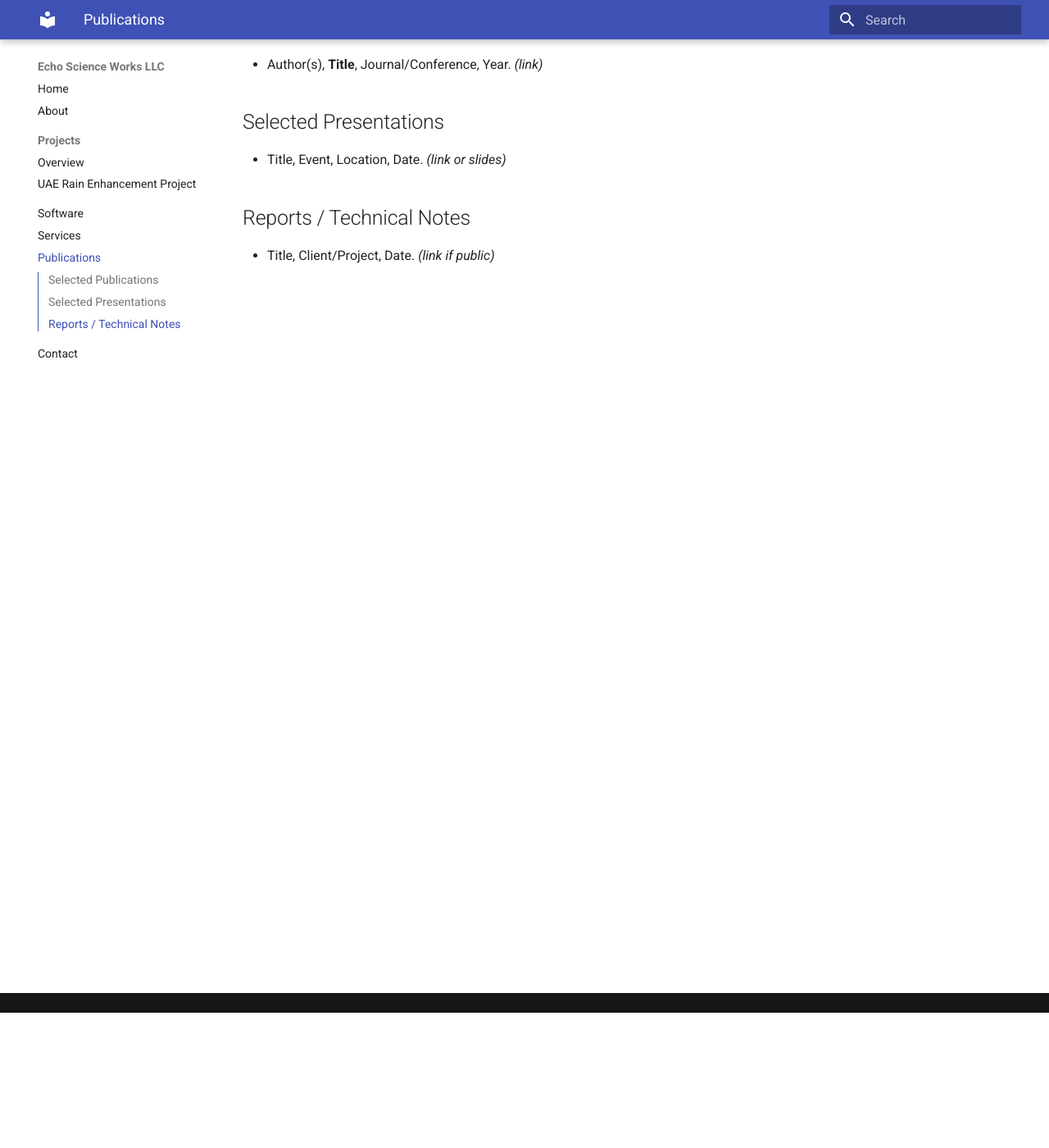
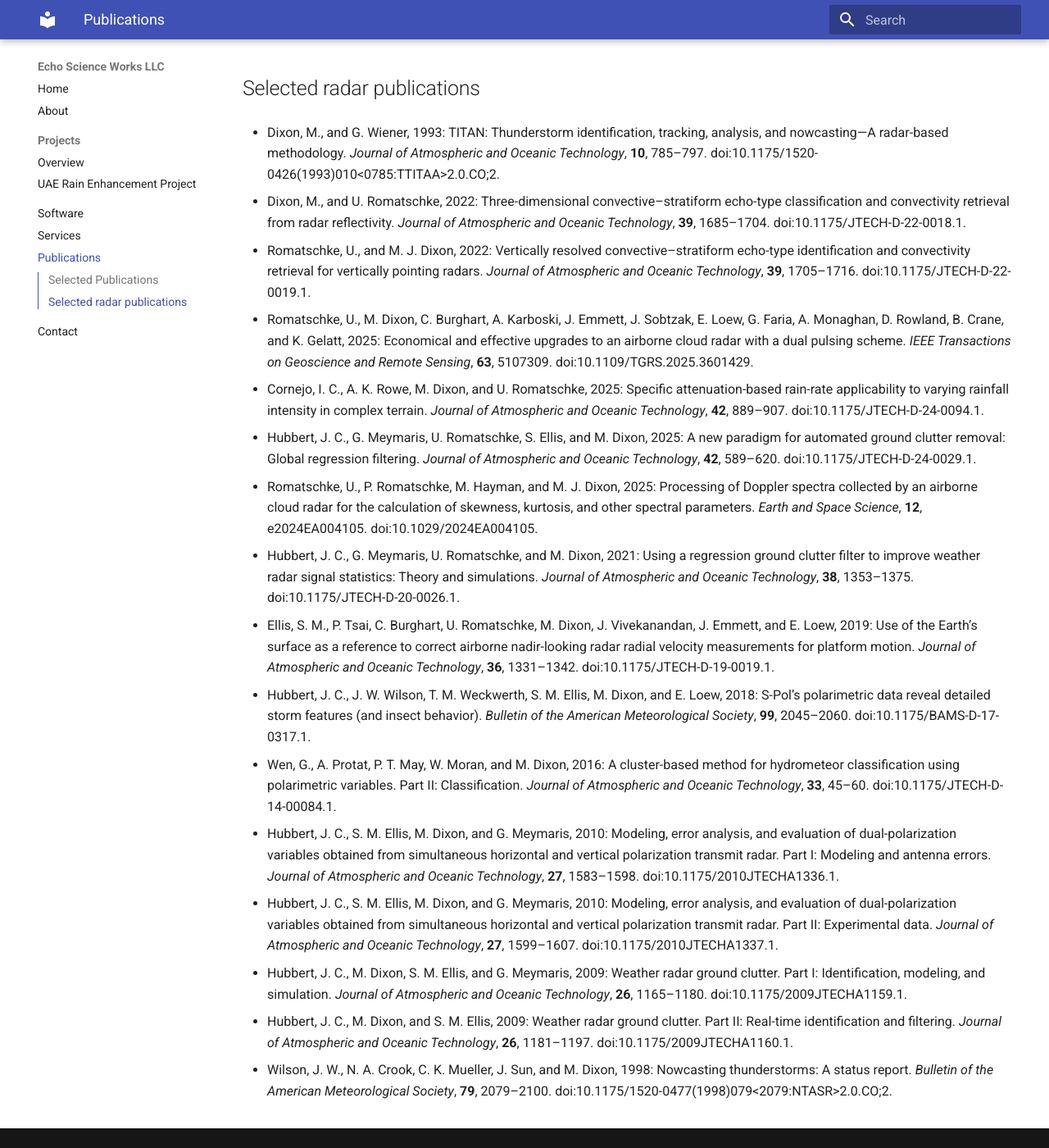
Before and after one commit to mike-dixon/echoscienceworks, an MkDocs documentation site: the page built from docs/publications.md, in a window 1280 px wide and 1400 px high, scrolled down 165 px. Shown: the whole window at 82% size. Built offline with MkDocs 1.6.1 and Material for MkDocs 9.7.7, drawn with Linux system fonts in a browser that asks for light colours.

Commit message:
Adding publications

```diff
--- a/docs/publications.md
+++ b/docs/publications.md
@@ -2,7 +2,41 @@
 
 ## Selected Publications
 
-- Author(s), **Title**, Journal/Conference, Year. *(link)*
+## Selected radar publications
+
+* Dixon, M., and G. Wiener, 1993: TITAN: Thunderstorm identification, tracking, analysis, and nowcasting—A radar-based methodology. *Journal of Atmospheric and Oceanic Technology*, **10**, 785–797. doi:10.1175/1520-0426(1993)010<0785:TTITAA>2.0.CO;2.
+
+* Dixon, M., and U. Romatschke, 2022: Three-dimensional convective–stratiform echo-type classification and convectivity retrieval from radar reflectivity. *Journal of Atmospheric and Oceanic Technology*, **39**, 1685–1704. doi:10.1175/JTECH-D-22-0018.1.
+
+* Romatschke, U., and M. J. Dixon, 2022: Vertically resolved convective–stratiform echo-type identification and convectivity retrieval for vertically pointing radars. *Journal of Atmospheric and Oceanic Technology*, **39**, 1705–1716. doi:10.1175/JTECH-D-22-0019.1.
+
+* Romatschke, U., M. Dixon, C. Burghart, A. Karboski, J. Emmett, J. Sobtzak, E. Loew, G. Faria, A. Monaghan, D. Rowland, B. Crane, and K. Gelatt, 2025: Economical and effective upgrades to an airborne cloud radar with a dual pulsing scheme. *IEEE Transactions on Geoscience and Remote Sensing*, **63**, 5107309. doi:10.1109/TGRS.2025.3601429.
+
+* Cornejo, I. C., A. K. Rowe, M. Dixon, and U. Romatschke, 2025: Specific attenuation-based rain-rate applicability to varying rainfall intensity in complex terrain. *Journal of Atmospheric and Oceanic Technology*, **42**, 889–907. doi:10.1175/JTECH-D-24-0094.1.
+
+* Hubbert, J. C., G. Meymaris, U. Romatschke, S. Ellis, and M. Dixon, 2025: A new paradigm for automated ground clutter removal: Global regression filtering. *Journal of Atmospheric and Oceanic Technology*, **42**, 589–620. doi:10.1175/JTECH-D-24-0029.1.
+
+* Romatschke, U., P. Romatschke, M. Hayman, and M. J. Dixon, 2025: Processing of Doppler spectra collected by an airborne cloud radar for the calculation of skewness, kurtosis, and other spectral parameters. *Earth and Space Science*, **12**, e2024EA004105. doi:10.1029/2024EA004105.
+
+* Hubbert, J. C., G. Meymaris, U. Romatschke, and M. Dixon, 2021: Using a regression ground clutter filter to improve weather radar signal statistics: Theory and simulations. *Journal of Atmospheric and Oceanic Technology*, **38**, 1353–1375. doi:10.1175/JTECH-D-20-0026.1.
+
+* Ellis, S. M., P. Tsai, C. Burghart, U. Romatschke, M. Dixon, J. Vivekanandan, J. Emmett, and E. Loew, 2019: Use of the Earth’s surface as a reference to correct airborne nadir-looking radar radial velocity measurements for platform motion. *Journal of Atmospheric and Oceanic Technology*, **36**, 1331–1342. doi:10.1175/JTECH-D-19-0019.1.
+
+* Hubbert, J. C., J. W. Wilson, T. M. Weckwerth, S. M. Ellis, M. Dixon, and E. Loew, 2018: S-Pol’s polarimetric data reveal detailed storm features (and insect behavior). *Bulletin of the American Meteorological Society*, **99**, 2045–2060. doi:10.1175/BAMS-D-17-0317.1.
+
+* Wen, G., A. Protat, P. T. May, W. Moran, and M. Dixon, 2016: A cluster-based method for hydrometeor classification using polarimetric variables. Part II: Classification. *Journal of Atmospheric and Oceanic Technology*, **33**, 45–60. doi:10.1175/JTECH-D-14-00084.1.
+
+* Hubbert, J. C., S. M. Ellis, M. Dixon, and G. Meymaris, 2010: Modeling, error analysis, and evaluation of dual-polarization variables obtained from simultaneous horizontal and vertical polarization transmit radar. Part I: Modeling and antenna errors. *Journal of Atmospheric and Oceanic Technology*, **27**, 1583–1598. doi:10.1175/2010JTECHA1336.1.
+
+* Hubbert, J. C., S. M. Ellis, M. Dixon, and G. Meymaris, 2010: Modeling, error analysis, and evaluation of dual-polarization variables obtained from simultaneous horizontal and vertical polarization transmit radar. Part II: Experimental data. *Journal of Atmospheric and Oceanic Technology*, **27**, 1599–1607. doi:10.1175/2010JTECHA1337.1.
+
+* Hubbert, J. C., M. Dixon, S. M. Ellis, and G. Meymaris, 2009: Weather radar ground clutter. Part I: Identification, modeling, and simulation. *Journal of Atmospheric and Oceanic Technology*, **26**, 1165–1180. doi:10.1175/2009JTECHA1159.1.
+
+* Hubbert, J. C., M. Dixon, and S. M. Ellis, 2009: Weather radar ground clutter. Part II: Real-time identification and filtering. *Journal of Atmospheric and Oceanic Technology*, **26**, 1181–1197. doi:10.1175/2009JTECHA1160.1.
+
+* Wilson, J. W., N. A. Crook, C. K. Mueller, J. Sun, and M. Dixon, 1998: Nowcasting thunderstorms: A status report. *Bulletin of the American Meteorological Society*, **79**, 2079–2100. doi:10.1175/1520-0477(1998)079<2079:NTASR>2.0.CO;2.
+
+<!--
 
 ## Selected Presentations
 
@@ -11,3 +45,5 @@
 ## Reports / Technical Notes
 
 - Title, Client/Project, Date. *(link if public)*
+
+-->
```
